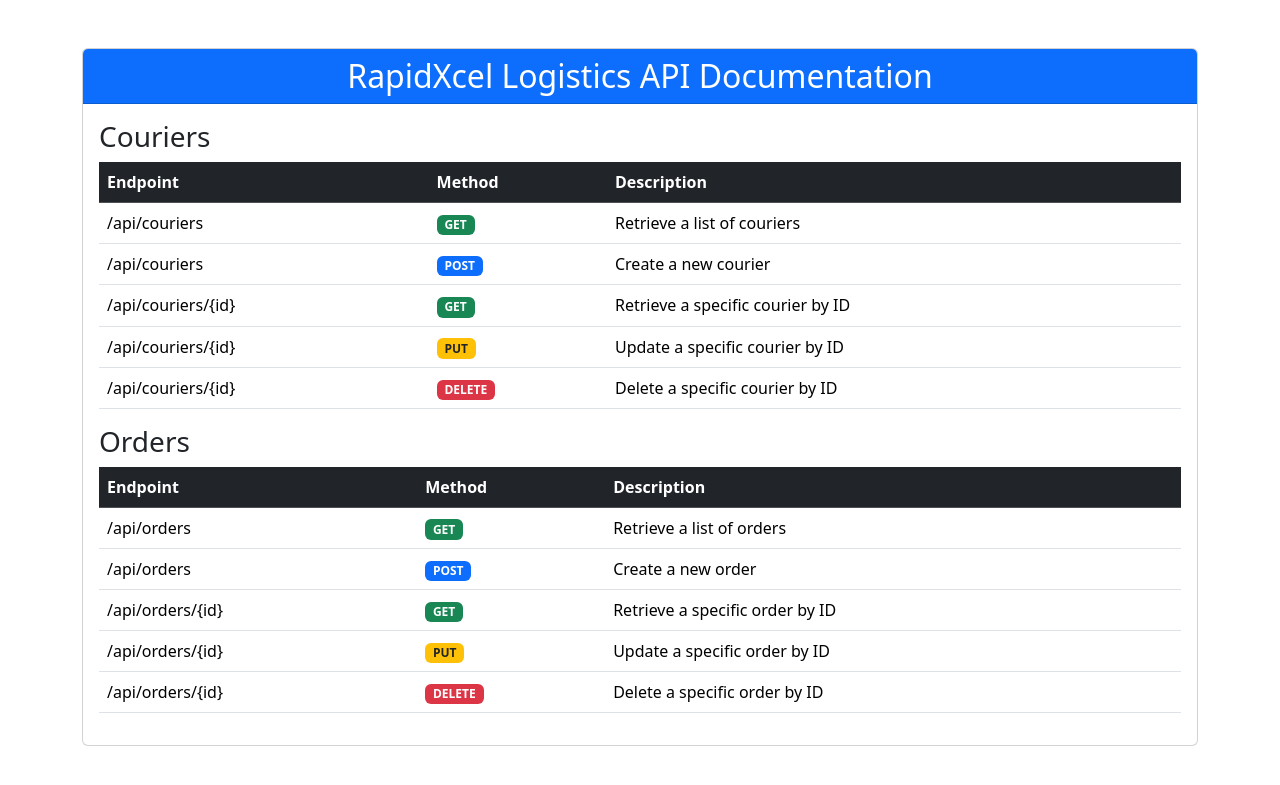
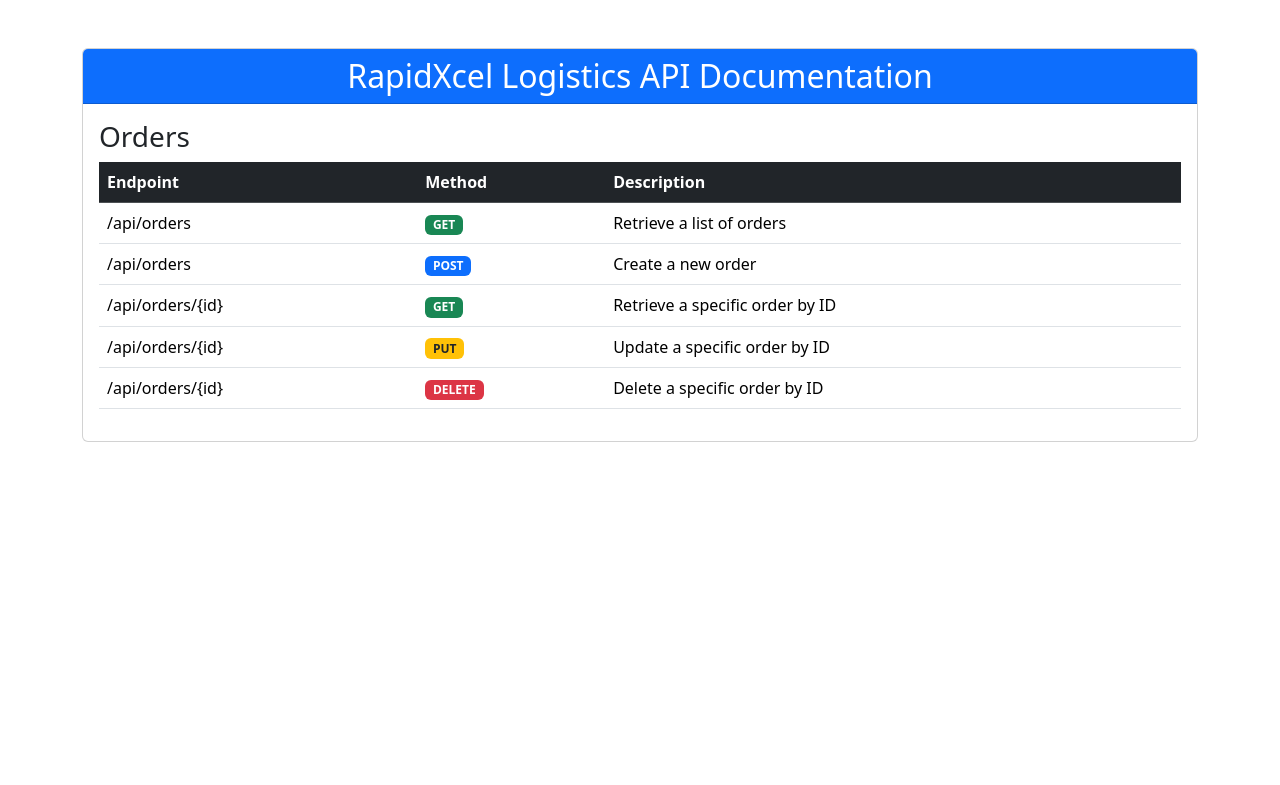
Before and after one commit to ritwickrajmakhal/RapidXcel-Logistics, a Flask app: page / in a window 1280 px wide. Shown: the top 785 px of the page. Run offline with Flask 3, Linux system fonts and the light colour scheme.

Commit message:
Remove Couriers API section from documentation

```diff
--- a/backend/rapidxcel_logistics/templates/index.html
+++ b/backend/rapidxcel_logistics/templates/index.html
@@ -23,44 +23,6 @@
           <h2 class="text-center mb-0">RapidXcel Logistics API Documentation</h2>
         </div>
         <div class="card-body">
-          <!-- Couriers API Endpoints -->
-          <h3>Couriers</h3>
-          <table class="table table-hover table-responsive">
-            <thead class="table-dark">
-              <tr>
-                <th>Endpoint</th>
-                <th>Method</th>
-                <th>Description</th>
-              </tr>
-            </thead>
-            <tbody>
-              <tr>
-                <td>/api/couriers</td>
-                <td><span class="badge bg-success">GET</span></td>
-                <td>Retrieve a list of couriers</td>
-              </tr>
-              <tr>
-                <td>/api/couriers</td>
-                <td><span class="badge bg-primary">POST</span></td>
-                <td>Create a new courier</td>
-              </tr>
-              <tr>
-                <td>/api/couriers/{id}</td>
-                <td><span class="badge bg-success">GET</span></td>
-                <td>Retrieve a specific courier by ID</td>
-              </tr>
-              <tr>
-                <td>/api/couriers/{id}</td>
-                <td><span class="badge bg-warning text-dark">PUT</span></td>
-                <td>Update a specific courier by ID</td>
-              </tr>
-              <tr>
-                <td>/api/couriers/{id}</td>
-                <td><span class="badge bg-danger">DELETE</span></td>
-                <td>Delete a specific courier by ID</td>
-              </tr>
-            </tbody>
-          </table>
 
           <!-- Orders API Endpoints -->
           <h3>Orders</h3>
```
